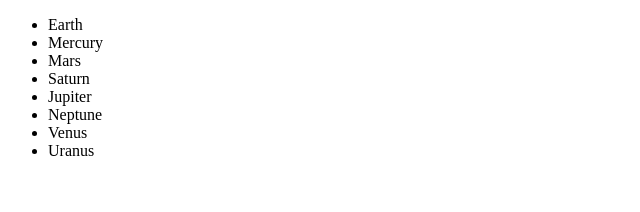
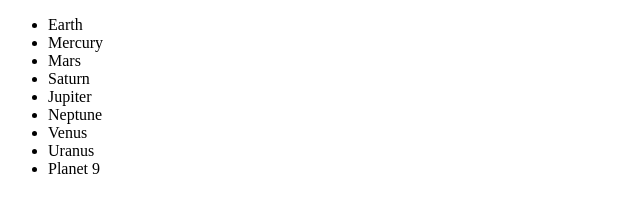
Before and after one commit to Shuvra1011/gitTest, a plain HTML site: page index.html in a window 1280 px wide. Shown: the full height of the page, 0-640 px from the left. Drawn offline with Linux system fonts and the light colour scheme.

Commit message:
Mysterious planet 9 added to our list.

```diff
--- a/index.html
+++ b/index.html
@@ -16,6 +16,8 @@
             <li>Neptune </li>
             <li>Venus </li>
             <li>Uranus </li>
+            <li>Planet 9 </li>
+
         </ul>
     </div>
 </body>
```
